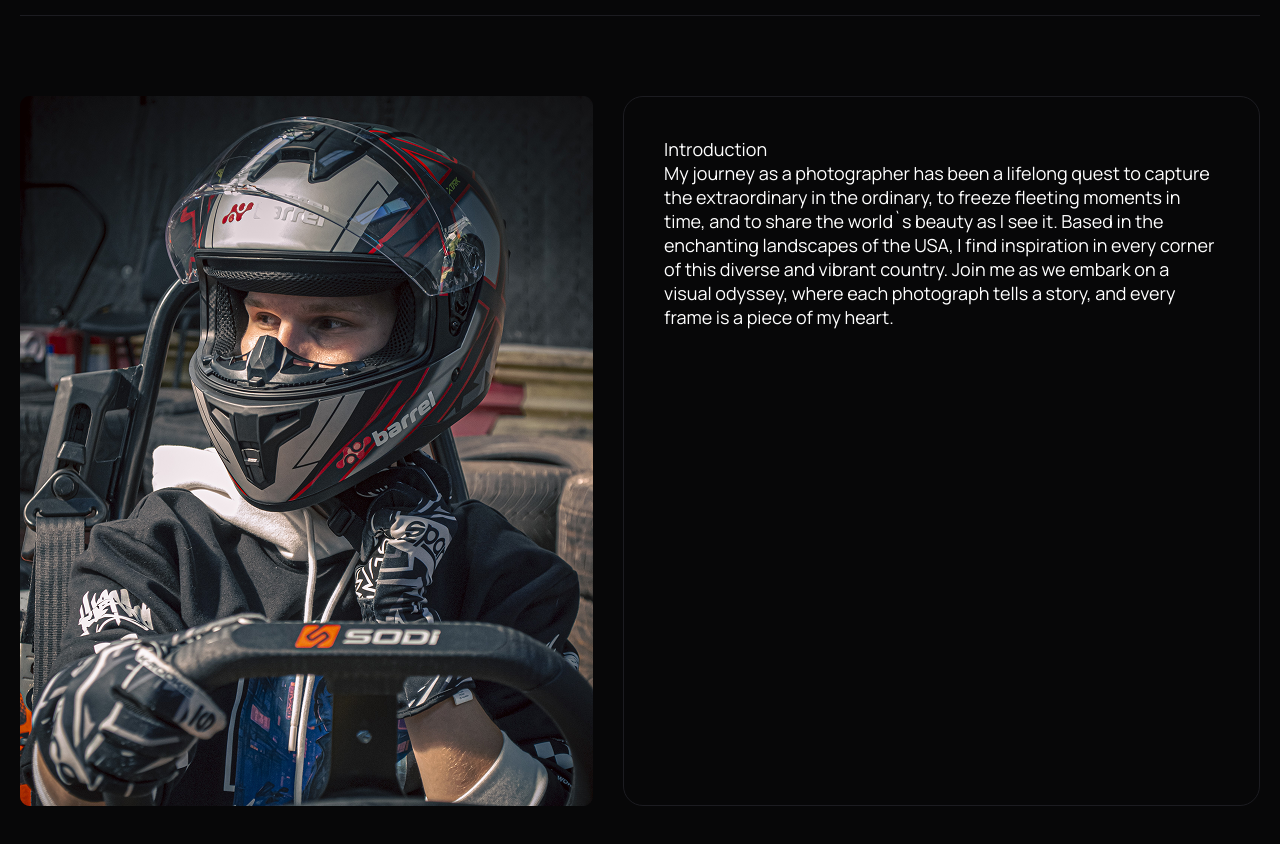
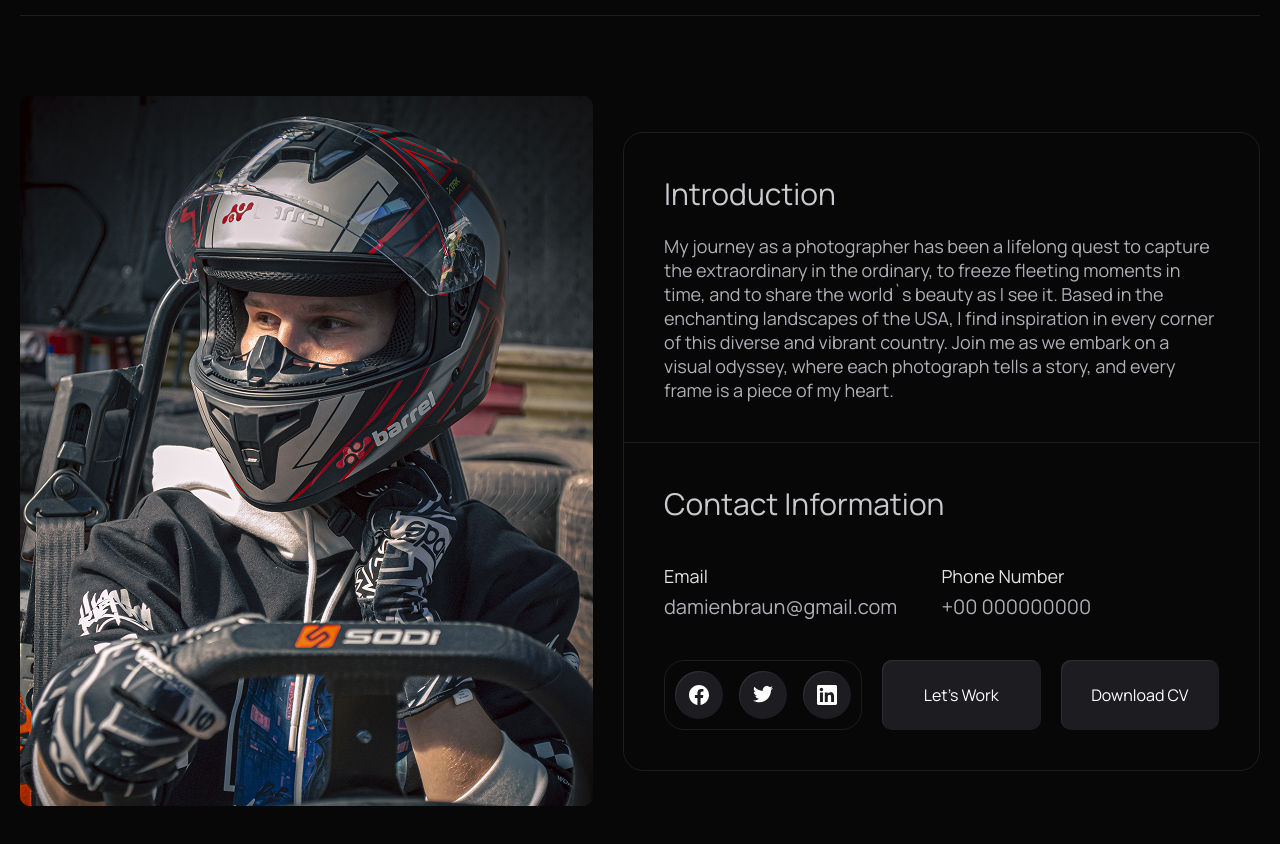
Before and after one commit to KraYFS/newPortfolio, a Next.js app: page / in a window 1280 px wide. Shown: the part 1188-2032 px from the top of the page. Built offline with nearby package versions, Linux system fonts and the light colour scheme.

Commit message:
about section done

```diff
--- a/app/(Home)/sections/About/AboutSection.tsx
+++ b/app/(Home)/sections/About/AboutSection.tsx
@@ -2,10 +2,17 @@ import './styles.scss'
 
 import Image from 'next/image'
 
+import SocialLinkBlock from '@/app/components/SocialLinksBlock/SocialLinksBlock'
+import Button from '@/app/components/UI/Button/Button'
 import SectionHeading from '@/app/components/UI/SectionHeading/SectionHeading'
 import aboutImg from '@/public/about.png'
 
 export default function AboutSection() {
+  const contactLinks = [
+    { label: 'Email', value: 'damienbraun@gmail.com' },
+    { label: 'Phone Number', value: '+00 000000000' }
+  ]
+
   return (
     <section className='about'>
       <SectionHeading
@@ -14,14 +21,14 @@ export default function AboutSection() {
         title='I am Damien'
         subtitle='About'
       />
+
       <div className='about__content'>
-        <Image alt='about' src={aboutImg} />
-        <div className='about__content__info'>
-          <div className='about__content__info__intro'>
-            <div className='about__content__info__intro-title'>
-              Introduction
-            </div>
-            <div className='about__content__info__intro-subtitle'>
+        <Image loading='eager' alt='about' src={aboutImg} />
+
+        <div className='about__info'>
+          <div className='about__intro'>
+            <span className='about__intro-title'>Introduction</span>
+            <span className='about__intro-text'>
               My journey as a photographer has been a lifelong quest to capture
               the extraordinary in the ordinary, to freeze fleeting moments in
               time, and to share the world`s beauty as I see it. Based in the
@@ -29,10 +36,27 @@ export default function AboutSection() {
               corner of this diverse and vibrant country. Join me as we embark
               on a visual odyssey, where each photograph tells a story, and
               every frame is a piece of my heart.
+            </span>
+          </div>
+
+          <div className='about__contact'>
+            <span className='about__contact-title'>Contact Information</span>
+
+            <div className='about__contact-links'>
+              {contactLinks.map(({ label, value }) => (
+                <div className='about__contact-item' key={label}>
+                  <span className='about__contact-label'>{label}</span>
+                  <span className='about__contact-value'>{value}</span>
+                </div>
+              ))}
             </div>
-          </div>
-          <div className="about__content__info__contact">
-
+            <div className='about__contact-actions'>
+              <SocialLinkBlock />
+              <>
+                <Button className='about__contact-btn' text='Let’s Work' />
+                <Button className='about__contact-btn' text='Download CV' />
+              </>
+            </div>
           </div>
         </div>
       </div>
--- a/app/(Home)/sections/About/styles.scss
+++ b/app/(Home)/sections/About/styles.scss
@@ -1,12 +1,73 @@
 .about {
   &__content {
     display: flex;
+    align-items: center;
     gap: 30px;
+  }
 
-    &__info {
-      padding: 40px;
-      border: 1px solid var(--black-12);
-      border-radius: 20px;
+  &__info {
+    border: 1px solid var(--black-12);
+    border-radius: 20px;
+  }
+
+  &__intro {
+    display: flex;
+    flex-direction: column;
+    padding: 40px;
+    border-bottom: 1px solid var(--black-12);
+
+    &-title {
+      font-size: 30px;
+      color: var(--gray-80);
+    }
+
+    &-text {
+      margin-top: 20px;
+      font-size: 18px;
+      color: var(--gray-70);
+    }
+  }
+
+  &__contact {
+    display: flex;
+    flex-direction: column;
+    padding: 40px;
+    gap: 40px;
+
+    &-title {
+      font-size: 30px;
+      color: var(--gray-80);
+    }
+
+    &-links {
+      display: flex;
+      justify-content: space-between;
+    }
+
+    &-item {
+      width: 100%;
+      display: flex;
+      flex-direction: column;
+    }
+
+    &-label {
+      font-size: 18px;
+      color: var(--gray-90);
+    }
+
+    &-value {
+      margin-top: 5px;
+      font-size: 20px;
+      color: var(--gray-70);
+    }
+
+    &-actions {
+      display: flex;
+      gap: 20px;
+    }
+
+    &-btn {
+      width: 100%;
     }
   }
 }
--- a/app/components/UI/Button/Button.tsx
+++ b/app/components/UI/Button/Button.tsx
@@ -8,7 +8,7 @@ export default function Button({
   className,
   href
 }: {
-  text?: string
+  text: string
   className?: string
   href?: string
 }) {
```
